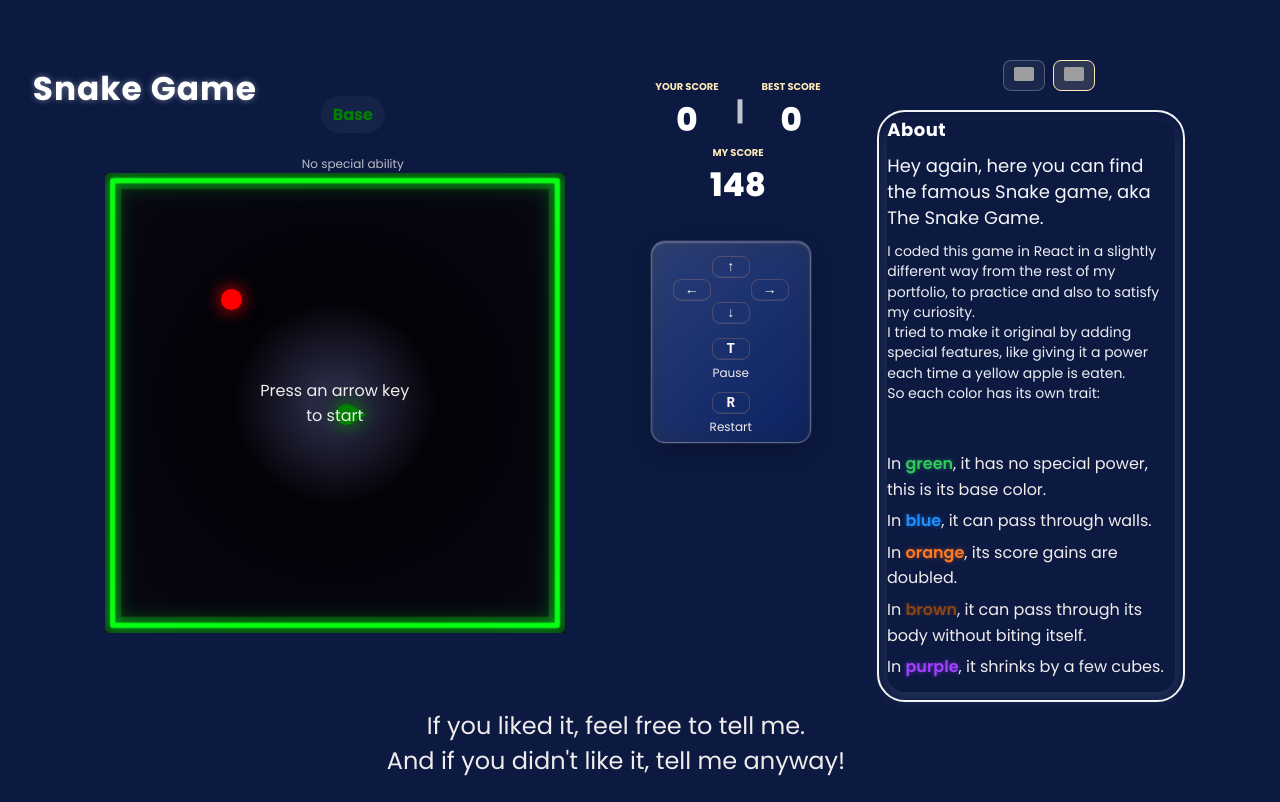
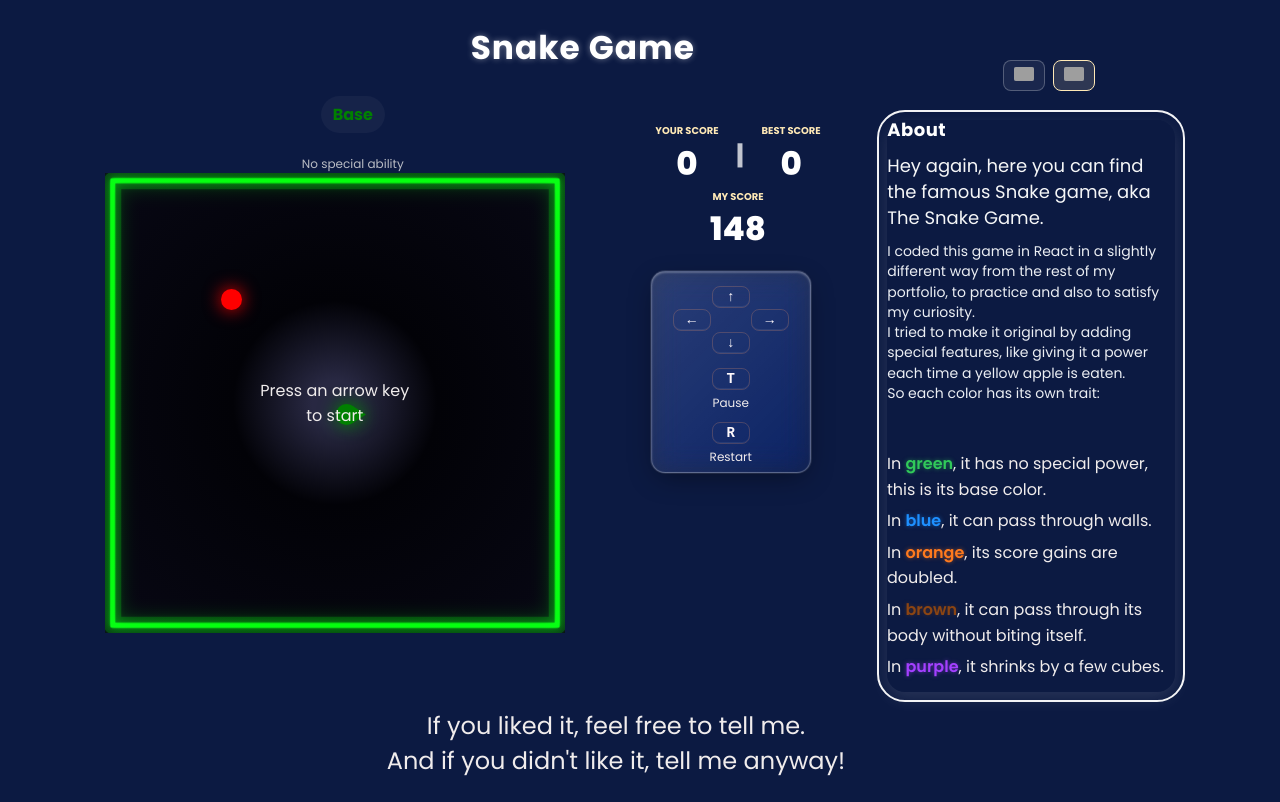
Before and after one commit to Walie-Matthieu/snake-game, a Next.js app: page / in a window 1280 px wide. Built offline with nearby package versions, Linux system fonts and the light colour scheme; grey boxes are pictures that could not be loaded.

Commit message:
Refactor game title positioning and offsets for improved layout and responsiveness

```diff
--- a/app/page.module.css
+++ b/app/page.module.css
@@ -45,17 +45,20 @@
 /* Titre collé au bloc de jeu (au-dessus par défaut) */
 .gameLeft::before {
   content: 'Snake Game';
-  position: absolute;
-  top: 1.5rem;
-  left: calc(-3rem + var(--title-offset-x, 0));
+  position: fixed !important;
+  top: 0.75rem !important;
+  left: 50% !important;
+  transform: translateX(-50%) !important;
   font-size: var(--title-font-size);
   font-family: 'Poppins', system-ui, Arial, sans-serif;
   font-weight: 700;
   letter-spacing: var(--title-letter-spacing);
   color: var(--title-color);
   text-shadow: 0 0 6px rgba(255,255,255,0.4);
-  line-height: 3;
+  line-height: 1.2;
   margin: 0;
+  z-index: 1000;
+  pointer-events: none;
 }
 
 /* === "À propos" (asideRight) : ajuster transform / marges pour déplacer le bloc indépendamment === */
@@ -369,6 +372,12 @@
 }
 
 @media (min-width: 1024px) {
+  .gameLeft::before {
+    top: 0.75rem !important;
+    left: 50% !important;
+    transform: translateX(calc(-50% + 10rem)) !important;
+  }
+
   .row {
     flex-direction: row;
     justify-content: center;
@@ -380,8 +389,9 @@
   .gameLeft {
     flex: 0 0 auto;
 
-    --controls-offset-y: 100px;
+    --controls-offset-y: 130px;
     --controls-offset-x: 70px;
+    --scoreboard-offset-y: 36px;
     --title-offset-x: 0rem;
     --title-offset-y: 0rem;
     --title-font-size: clamp(1.9rem, 2vw, 2.9rem);
@@ -411,6 +421,7 @@
     --title-offset-x: -1.5rem;
     --title-offset-y: -0.75rem;
     --title-font-size: clamp(2.05rem, 1.95vw, 3.15rem);
+    --scoreboard-offset-y: 44px;
   }
 
   .row {
@@ -431,8 +442,9 @@
   .gameLeft {
     flex: 0 0 auto;
 
-    --controls-offset-y: 100px;
+    --controls-offset-y: 140px;
     --controls-offset-x: 70px;
+    --scoreboard-offset-y: 52px;
     --title-offset-x: -2.5rem;
     --title-offset-y: -1.25rem;
     --title-font-size: clamp(2.2rem, 1.9vw, 3.5rem);
```
